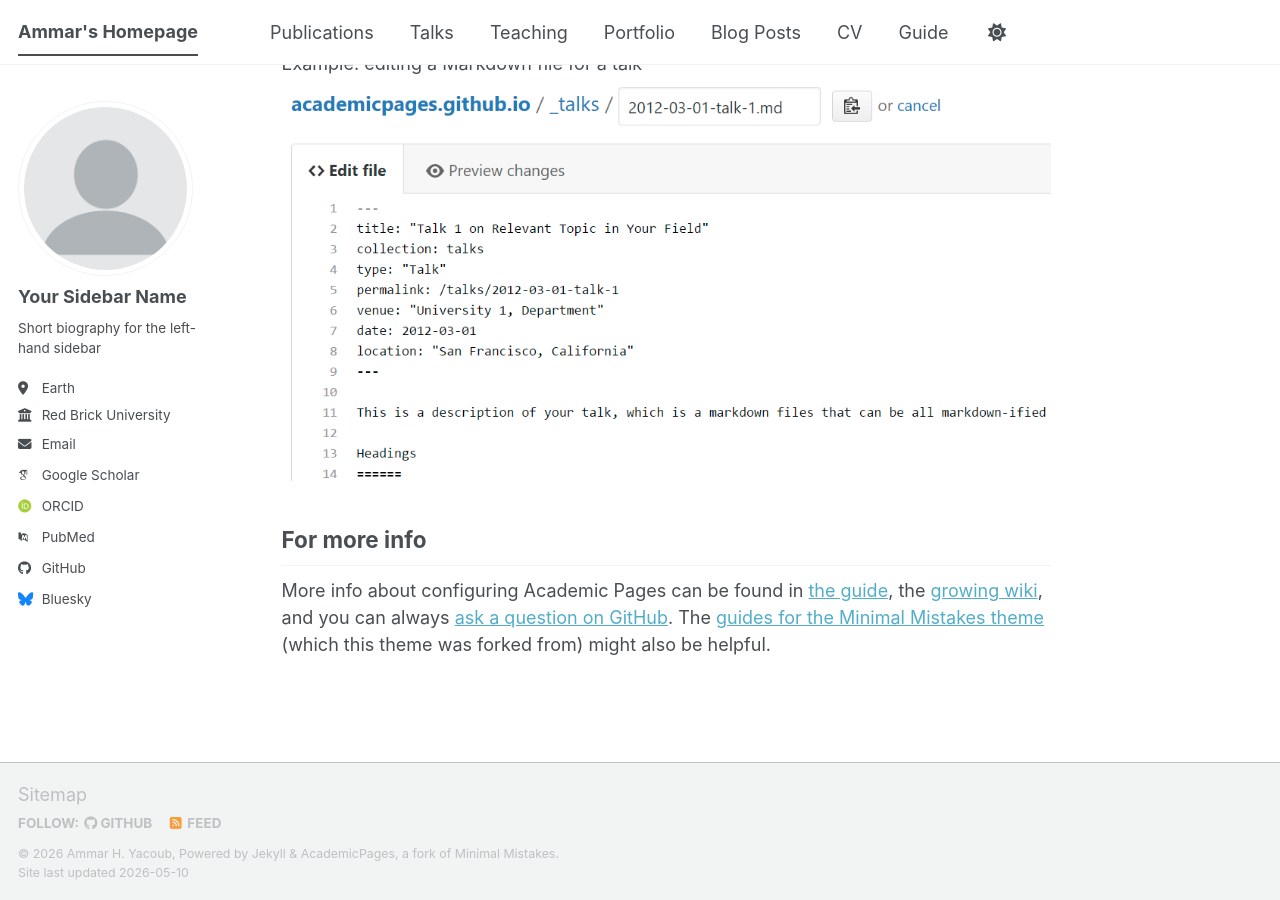
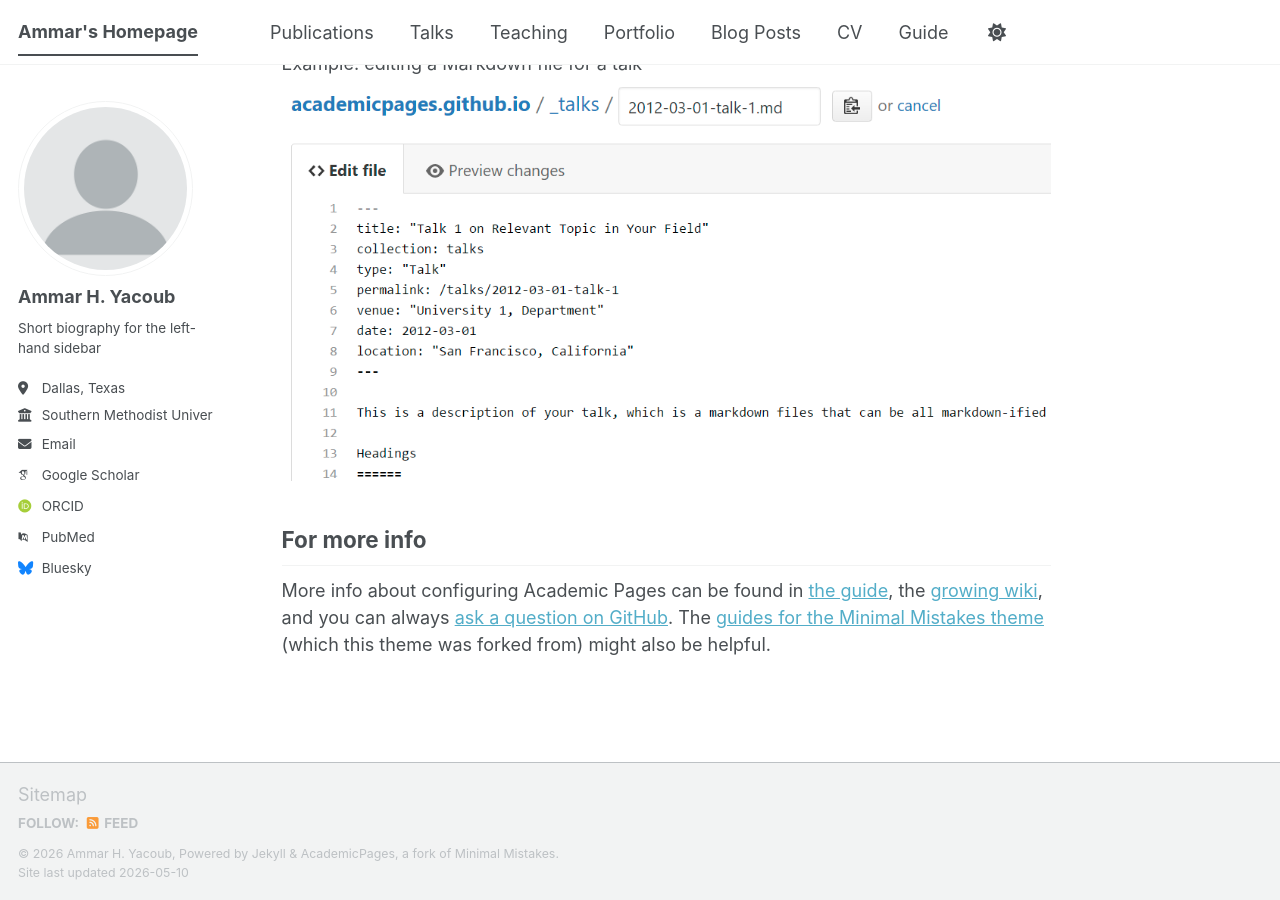
Before and after one commit to AmmarYacoub/AmmarYacoub.github.io, a Jekyll site: the page built from _pages/about.md, in a window 1280 px wide and 900 px high, scrolled down 2720 px. Built offline with Jekyll 4.4.1, drawn with Linux system fonts in a browser that asks for light colours; some web fonts are replaced; a script bundle is joined from its source files by our own code; library files that are not in the unit come from our copies.

Commit message:
Update author information in _config.yml

```diff
--- a/_config.yml
+++ b/_config.yml
@@ -24,21 +24,21 @@
 author:
   # Biographic information
   avatar           : "profile.png"
-  name             : "Your Sidebar Name"
+  name             : "Ammar H. Yacoub"
   pronouns         : # example: "she/her"
   bio              : "Short biography for the left-hand sidebar"
-  location         : "Earth"
-  employer         : "Red Brick University"
+  location         : "Dallas, Texas"
+  employer         : "Southern Methodist University"
   uri              : # URL
-  email            : "none@example.org"
+  email            : "ayacoub@smu.edu"
 
   # Academic websites
   academia         : # URL
   arxiv            : # URL - Update with the correct link to your profile
-  googlescholar    : "https://scholar.google.com/citations?user=PS_CX0AAAAAJ"
+  googlescholar    : "https://scholar.google.com/citations?user=rRk4qA8AAAAJ&hl=en"
   inspire-hep      : # URL
   impactstory      : # URL
-  orcid            : "https://orcid.org/yourorcidurl"
+  orcid            : "https://orcid.org/0000-0003-3166-0709"
   semantic         : # URL
   ssrn             : # URL
   pubmed           : "https://www.ncbi.nlm.nih.gov/pubmed/?term=john+snow"
@@ -51,7 +51,7 @@
   bitbucket        : # Username - Update with your username on the site
   codepen          : # Username
   dribbble         : # Username
-  github           : "academicpages"
+  github           : # "academicpages"
   kaggle           : # Username
   stackoverflow    : # User number or user number and name (i.e., use "1" or "1/jeff-atwood")
 
```
